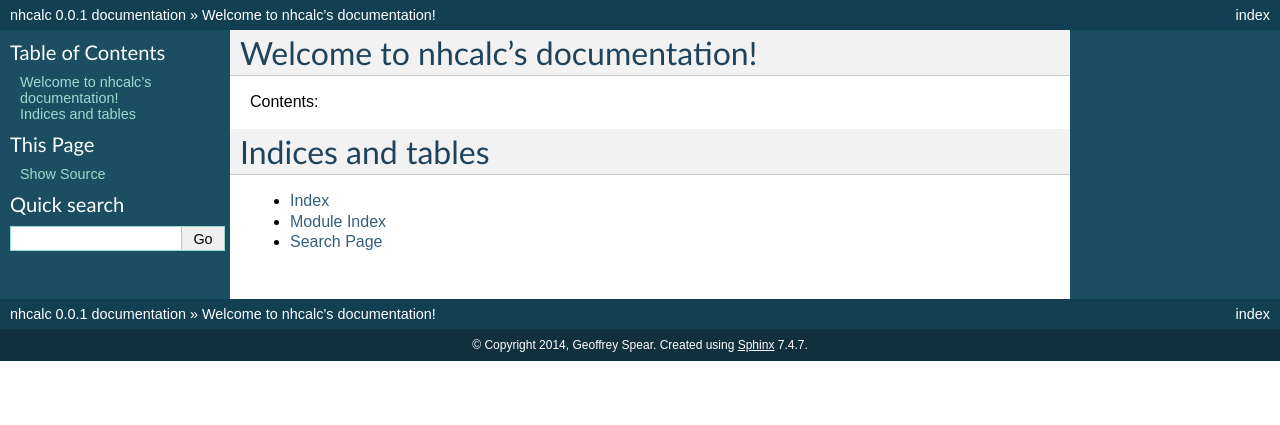
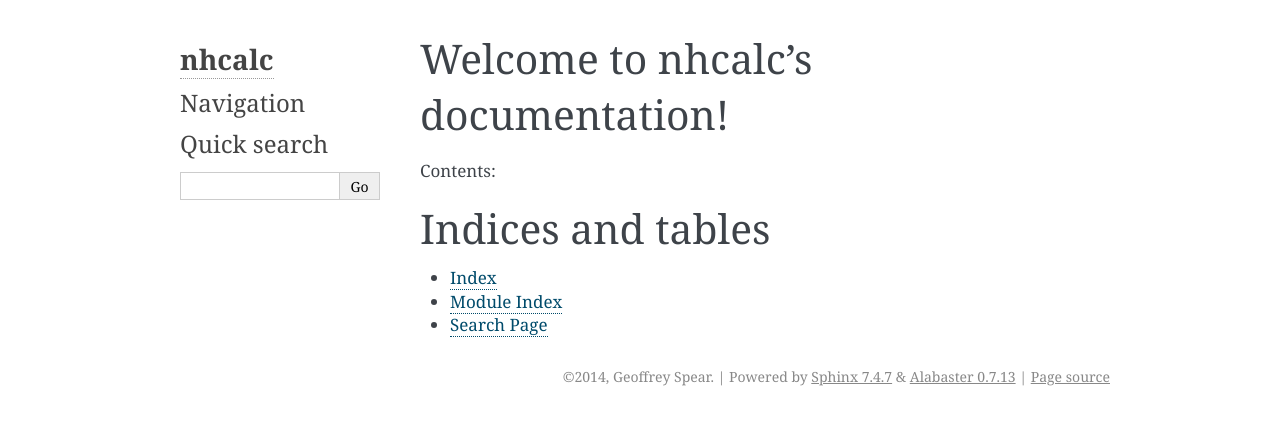
Before and after one commit to Wooble/nhcalc, a Sphinx documentation site: the page built from doc/source/index.rst, in a window 1280 px wide. Shown: the top 425 px of the page. Built offline with Sphinx 7.4.7, drawn with Linux system fonts in a browser that asks for light colours.

```diff
--- a/doc/source/conf.py
+++ b/doc/source/conf.py
@@ -14,6 +14,7 @@
 
 import sys
 import os
+import alabaster
 
 # If extensions (or modules to document with autodoc) are in another directory,
 # add these directories to sys.path here. If the directory is relative to the
@@ -33,6 +34,7 @@ extensions = [
     'sphinx.ext.intersphinx',
     'sphinx.ext.coverage',
     'sphinx.ext.viewcode',
+    'alabaster',
 ]
 
 # Add any paths that contain templates here, relative to this directory.
@@ -103,7 +105,7 @@ pygments_style = 'sphinx'
 
 # The theme to use for HTML and HTML Help pages.  See the documentation for
 # a list of builtin themes.
-html_theme = 'default'
+html_theme = 'alabaster'
 
 # Theme options are theme-specific and customize the look and feel of a theme
 # further.  For a list of options available for each theme, see the
@@ -111,7 +113,7 @@ html_theme = 'default'
 #html_theme_options = {}
 
 # Add any paths that contain custom themes here, relative to this directory.
-#html_theme_path = []
+html_theme_path = [alabaster.get_path()]
 
 # The name for this set of Sphinx documents.  If None, it defaults to
 # "<project> v<release> documentation".
@@ -148,7 +150,11 @@ html_static_path = ['_static']
 #html_use_smartypants = True
 
 # Custom sidebar templates, maps document names to template names.
-#html_sidebars = {}
+html_sidebars = {
+    '**': [
+               'about.html', 'navigation.html', 'searchbox.html', 'donate.html',
+           ]
+    }
 
 # Additional templates that should be rendered to pages, maps page names to
 # template names.
--- a/nhcalc/__init__.py
+++ b/nhcalc/__init__.py
@@ -1,4 +1,5 @@
 """NetHack Calculator"""
 import nhcalc.priceid
 
+__all__ = [nhcalc.priceid]
 __version__ = "0.0.1"
```
Also changed, not shown: .travis.yml, 3 other files.
